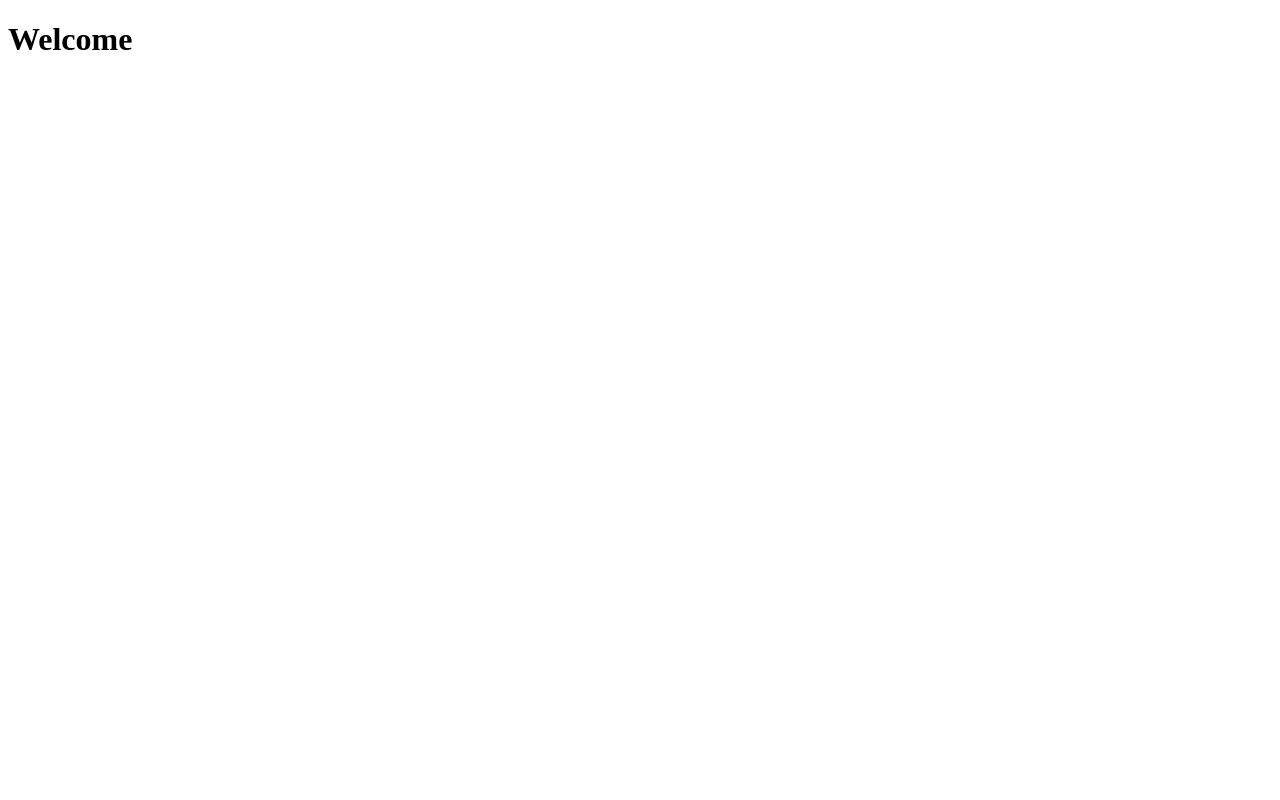
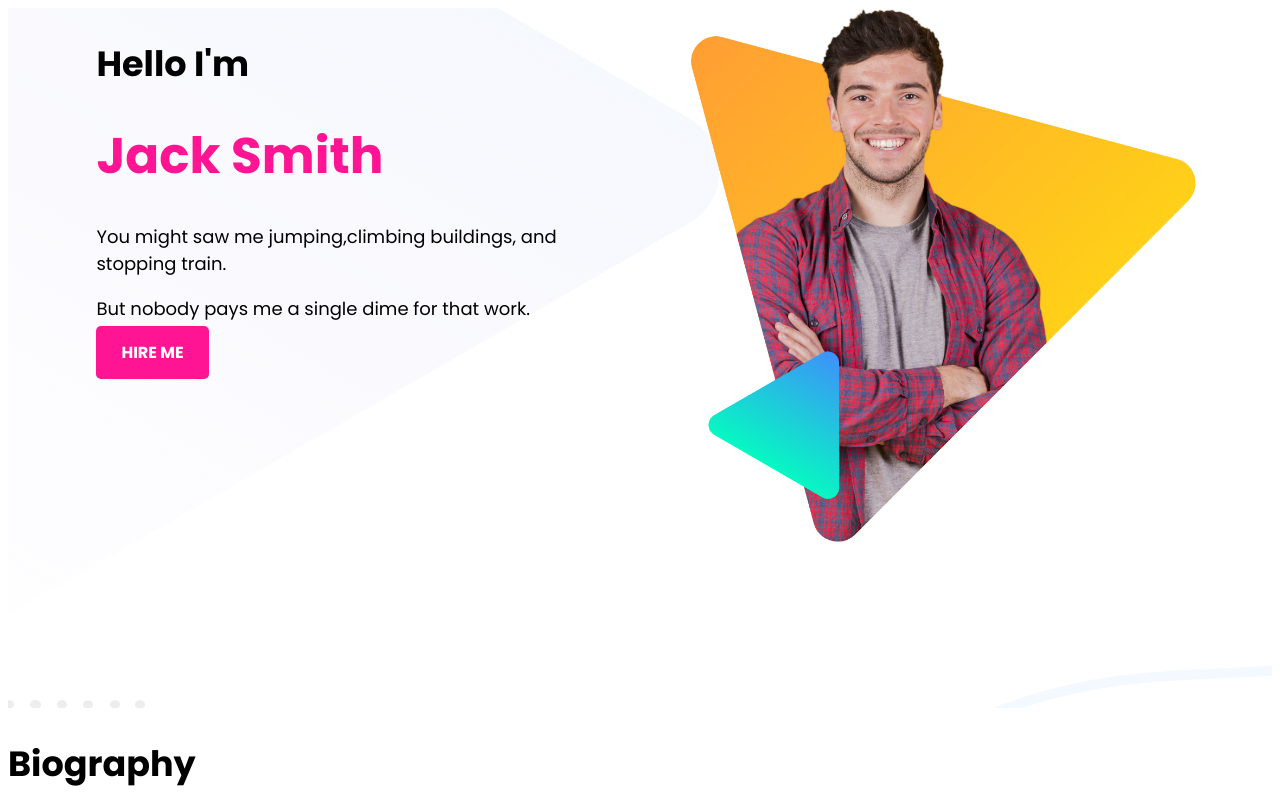
Before and after one commit to ShakilAkhanjee/phero-portfolio, a plain HTML site: page index.html in a window 1280 px wide. Shown: the top 800 px of the page. Drawn offline with Linux system fonts and the light colour scheme.

Commit message:
half way done

```diff
--- a/index.html
+++ b/index.html
@@ -3,11 +3,41 @@
 <head>
     <meta charset="UTF-8">
     <meta name="viewport" content="width=device-width, initial-scale=1.0">
-    <title>Shakil Website</title>
+    <title>No Pain,No Gain</title>
+    <link rel="preconnect" href="https://fonts.googleapis.com">
+    <link rel="preconnect" href="https://fonts.gstatic.com" crossorigin>
+    <link href="https://fonts.googleapis.com/css2?family=Poppins:ital,wght@0,100;0,200;0,300;0,400;0,500;0,600;0,700;0,800;0,900;1,100;1,200;1,300;1,400;1,500;1,600;1,700;1,800;1,900&display=swap" rel="stylesheet">
     <link rel="stylesheet" href="style.css">
+
 </head>
 <body>
-    <h1>Welcome</h1>
+    <section class="top-banner">
+
+        <div class="half-width"> <!--about me-->
+            <h1>Hello I'm</h1>
+            <h1><span class="name-highlight">Jack Smith</span></h1>
+            <p>You might saw me jumping,climbing buildings, and stopping train.</p><p>But nobody pays me a single dime for that work.</p>
+            <a class="link-button" target="_blank" href="https://www.youtube.com/watch?v=dQw4w9WgXcQ">HIRE ME</a>
+        </div>
+
+
+        <div class="half-width"> <!--profile photo-->
+            <img src="images/peter.png" alt="dp1">
+        </div>
+
+    </section>
+
+    <section class="dream-area">
+        <h1>Biography</h1>
+
+
+
+        <div class="half-width">
+            <img src="images/peter_dream.png" alt="dp2">
+
+        </div>
+    </section>
+
 
 </body>
 </html>
--- a/style.css
+++ b/style.css
@@ -0,0 +1,47 @@
+
+body {
+   font-family: 'Poppins', sans-serif;
+}
+
+h1 {
+    font-size: 35px;
+}
+
+p {
+    font-size: 18px;
+}
+
+.name-highlight {
+    color: #FF1493;
+    font-size: 50px;
+}
+
+.half-width {
+    width: 40%;
+    float: left;
+    margin-left: 5%;
+    padding-left: 2%;
+}
+
+.half-width img {
+    width: 100%;
+}
+
+.top-banner {
+    background-image: url("images/header-bg.png");
+    background-repeat: no-repeat;
+}
+
+section {
+    height: 500px;
+    padding-bottom: 200px;
+}
+
+.link-button {
+    text-decoration: none;
+    background-color: #FF1493;
+    padding: 15px 25px;
+    border-radius: 5px;
+    color: white;
+    font-weight: bold;
+}
```
